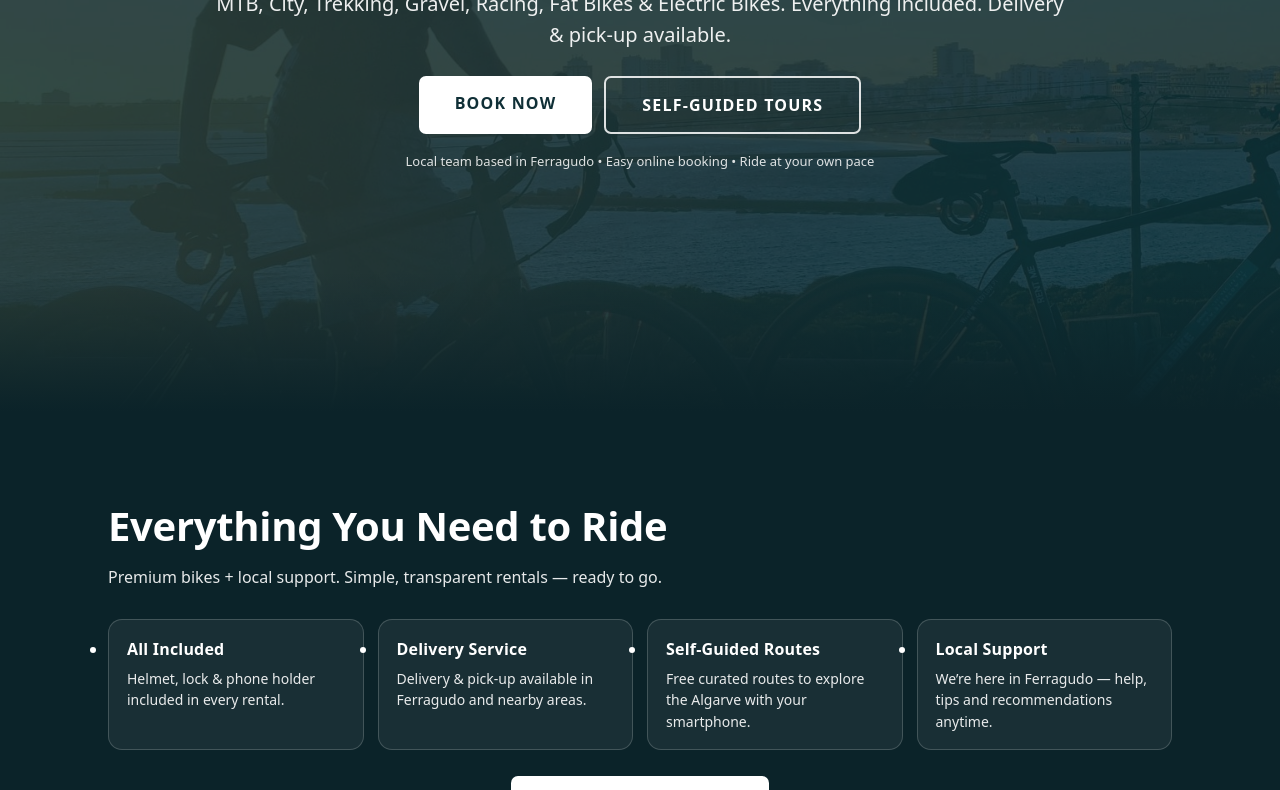
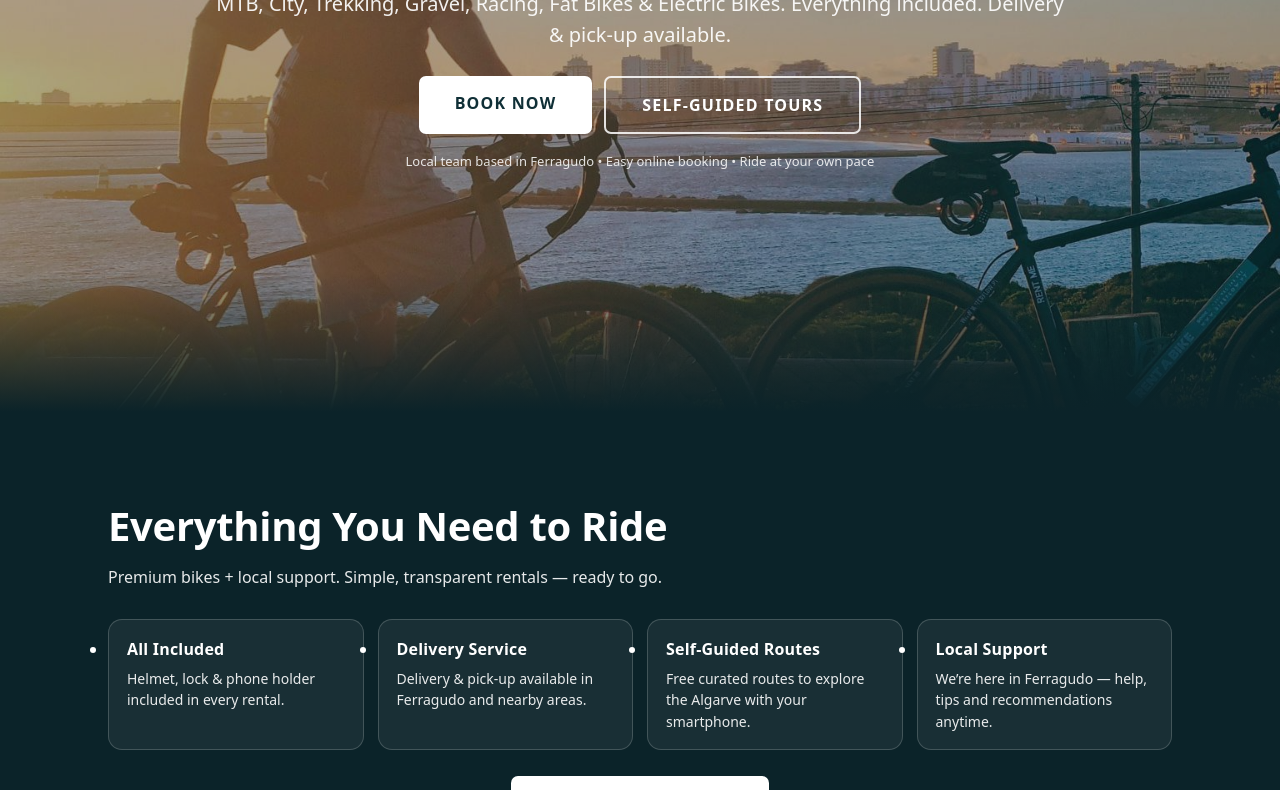
Before and after one commit to dmpt1992/ferragudobikes, a plain HTML site: page index.html in a window 1280 px wide. Shown: the part 388-1178 px from the top of the page. Drawn offline with Linux system fonts and the light colour scheme.

Commit message:
Update style.css

```diff
--- a/css/style.css
+++ b/css/style.css
@@ -7,7 +7,7 @@
 :root {
   --flow-blue: #0f2f36;
   --flow-blue-dark: #0b2329;
-  --flow-blue-soft: rgba(15,47,54,0.85);
+  --flow-blue-soft: rgba(15,47,54,0.35);
   --flow-border: rgba(255,255,255,0.18);
 }
 
```
